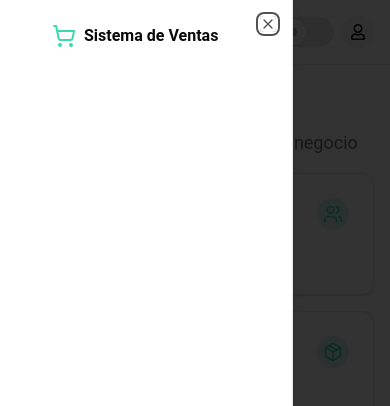
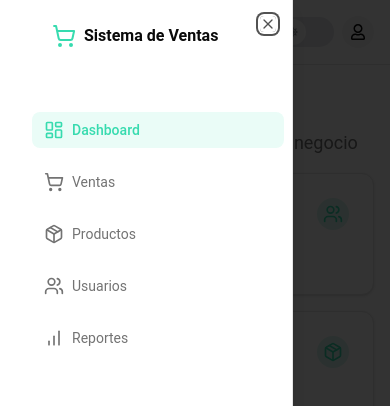
Before and after one commit to PIEROLS15/sistemas-ventas-nextjs, a Next.js app: page /dashboard in a window 390 px wide. Both pictures are taken after a click on the button "Toggle Menu". Shown: the top 406 px of the page. Built offline with nearby package versions, Linux system fonts and the light colour scheme; no server answers; the database is empty.

Commit message:
fix(Nav): Se mejoró el codigo y responsive de nav

```diff
--- a/src/components/layout/dashboard/sidebar.tsx
+++ b/src/components/layout/dashboard/sidebar.tsx
@@ -3,53 +3,11 @@
 import type React from "react"
 import Link from "next/link"
 import { usePathname } from "next/navigation"
-import {
-    LayoutDashboard,
-    ShoppingCart,
-    Users,
-    Package,
-    BarChart
-} from "lucide-react"
-
 import { cn } from "@/lib/utils"
-
-interface NavItem {
-    title: string
-    href: string
-    icon: React.ElementType
-}
-
-const navItems: NavItem[] = [
-    {
-        title: "Dashboard",
-        href: "/dashboard",
-        icon: LayoutDashboard,
-    },
-    {
-        title: "Ventas",
-        href: "/dashboard/sales",
-        icon: ShoppingCart,
-    },
-    {
-        title: "Productos",
-        href: "/dashboard/products",
-        icon: Package,
-    },
-    {
-        title: "Usuarios",
-        href: "/dashboard/users",
-        icon: Users,
-    },
-    {
-        title: "Reportes",
-        href: "/dashboard/sales-report",
-        icon: BarChart,
-    }
-]
+import { navItems } from '@/utils/navItems'
 
 const Sidebar = () => {
     const pathname = usePathname()
-
 
     return (
         <div className="flex min-h-screen flex-col">
--- a/src/components/layout/header.tsx
+++ b/src/components/layout/header.tsx
@@ -1,20 +1,26 @@
-"use client"
+"use client";
 
-import type React from "react"
-import Link from "next/link"
-import { ShoppingCart, Menu } from "lucide-react"
-import { Button } from "@/components/ui/button"
-import { Sheet, SheetContent, SheetTrigger } from "@/components/ui/sheet"
-import ThemeToggle from "@/components/ui/themeToggle"
-import DropdownProfile from "./dashboard/dropdownProfile"
-
+import type React from "react";
+import Link from "next/link";
+import { ShoppingCart, Menu } from "lucide-react";
+import { Button } from "@/components/ui/button";
+import { Sheet, SheetContent, SheetTrigger, SheetTitle } from "@/components/ui/sheet";
+import ThemeToggle from "@/components/ui/themeToggle";
+import DropdownProfile from "./dashboard/dropdownProfile";
+import { cn } from "@/lib/utils";
+import { usePathname } from "next/navigation";
+import { useState } from "react";
+import { navItems } from '@/utils/navItems'
 
 const HeaderDashboard = () => {
+    const pathname = usePathname();
+    const [open, setOpen] = useState(false);
+
     return (
         <header className="sticky top-0 z-40 border-b bg-background">
             <div className="container mx-auto max-w-[1400px] px-4 flex h-16 items-center justify-between py-4">
                 <div className="flex items-center gap-2 md:gap-4">
-                    <Sheet>
+                    <Sheet open={open} onOpenChange={setOpen}>
                         <SheetTrigger asChild>
                             <Button variant="outline" size="icon" className="md:hidden">
                                 <Menu className="h-5 w-5" />
@@ -22,12 +28,29 @@ const HeaderDashboard = () => {
                             </Button>
                         </SheetTrigger>
                         <SheetContent side="left" className="pr-0">
+                            <SheetTitle className="sr-only">Menú de navegación</SheetTitle>
                             <div className="px-7">
                                 <Link href="/dashboard" className="flex items-center gap-2 font-semibold">
                                     <ShoppingCart className="h-6 w-6 text-primary" />
                                     <span>Sistema de Ventas</span>
                                 </Link>
                             </div>
+                            <nav className="flex flex-col gap-4 px-2 pt-16">
+                                {navItems.map((item, index) => (
+                                    <Link
+                                        key={index}
+                                        href={item.href}
+                                        onClick={() => setOpen(false)}
+                                        className={cn(
+                                            "flex items-center gap-2 rounded-lg px-3 py-2 text-sm transition-all hover:text-primary",
+                                            pathname === item.href ? "bg-primary/10 text-primary font-medium" : "text-muted-foreground",
+                                        )}
+                                    >
+                                        <item.icon className="h-5 w-5" />
+                                        {item.title}
+                                    </Link>
+                                ))}
+                            </nav>
                         </SheetContent>
                     </Sheet>
                     <Link href="/dashboard" className="hidden items-center gap-2 font-semibold md:flex">
@@ -42,6 +65,6 @@ const HeaderDashboard = () => {
             </div>
         </header>
     );
-}
+};
 
 export default HeaderDashboard;
--- /dev/null
+++ b/src/types/nav.ts
@@ -0,0 +1,5 @@
+export interface NavItem {
+    title: string
+    href: string
+    icon: React.ElementType
+}
--- /dev/null
+++ b/src/utils/navItems.ts
@@ -0,0 +1,36 @@
+import {
+    LayoutDashboard,
+    ShoppingCart,
+    Users,
+    Package,
+    BarChart
+} from "lucide-react"
+import { NavItem } from '@/types/nav'
+
+export const navItems: NavItem[] = [
+    {
+        title: "Dashboard",
+        href: "/dashboard",
+        icon: LayoutDashboard,
+    },
+    {
+        title: "Ventas",
+        href: "/dashboard/sales",
+        icon: ShoppingCart,
+    },
+    {
+        title: "Productos",
+        href: "/dashboard/products",
+        icon: Package,
+    },
+    {
+        title: "Usuarios",
+        href: "/dashboard/users",
+        icon: Users,
+    },
+    {
+        title: "Reportes",
+        href: "/dashboard/sales-report",
+        icon: BarChart,
+    }
+]
```
